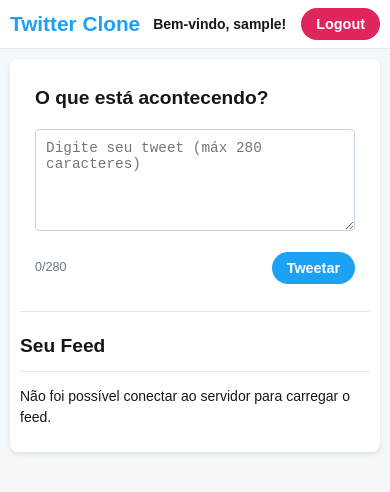
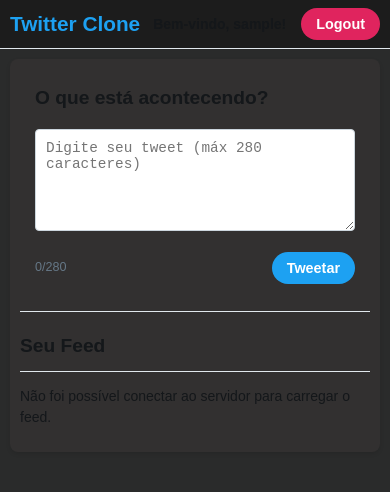
Before and after one commit to wnadson/twitter-clone, a plain HTML site: page frontend/index.html in a window 390 px wide. Drawn offline with Linux system fonts and the light colour scheme; no server answers; sample sign-in values are in the browser's storage.

Commit message:
sombreamento interno da folha no smartphone

```diff
--- a/frontend/css/style.css
+++ b/frontend/css/style.css
@@ -2,7 +2,7 @@
 body {
     font-family: sans-serif;
     margin: 0;
-    background-color: #f5f8fa;
+    background-color: #2a2b2b;
     color: #14171a;
     line-height: 1.5;
 }
@@ -11,7 +11,7 @@
     max-width: 600px; /* Largura base para mobile/desktop pequeno */
     margin: 20px auto;
     padding: 15px;
-    background-color: #ffffff;
+    background-color: #323030;
     border-radius: 8px;
     box-shadow: 0 2px 4px rgba(0, 0, 0, 0.1);
 }
@@ -78,7 +78,7 @@
 
 /* Estilos do Header (Feed) */
 header {
-    background-color: #ffffff;
+    background-color: #1c1c1c;
     padding: 10px 20px;
     border-bottom: 1px solid #e1e8ed;
     display: flex;
```
